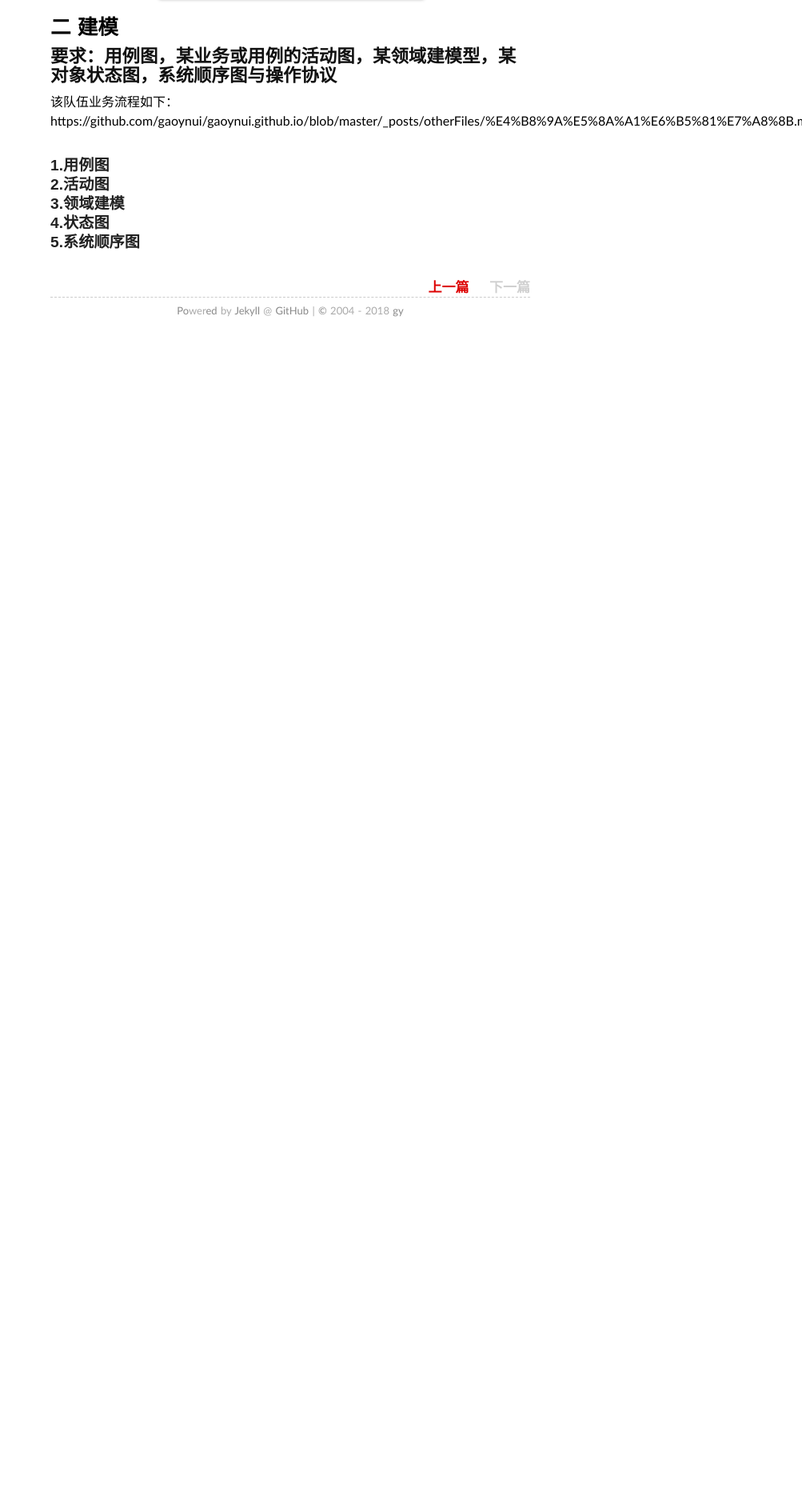
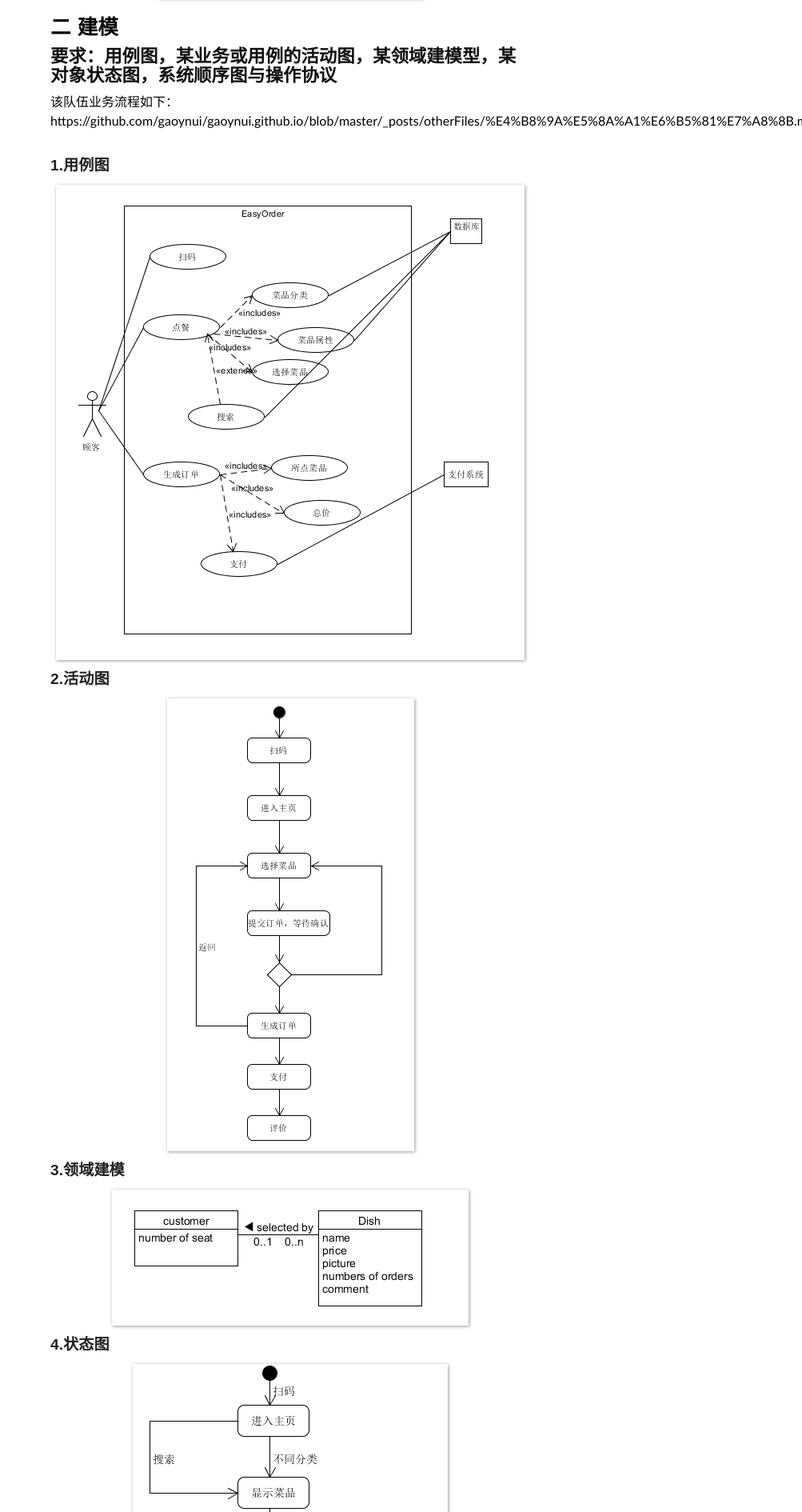
Before and after one commit to gaoynui/gaoynui.github.io, a Jekyll site: the page built from _posts/2018-05-11-hw7.md, in a window 1280 px wide. Shown: the part 3766-5656 px from the top of the page at 80% size, without its empty margins (277-1280 px from the left). Built offline with Jekyll 4.4.1, drawn with Linux system fonts in a browser that asks for light colours; before the commit the page ends 4197 px from its top, so only the background shows below that.

Commit message:
Update 2018-05-11-hw7.md

```diff
--- a/_posts/2018-05-11-hw7.md
+++ b/_posts/2018-05-11-hw7.md
@@ -34,7 +34,12 @@ tags: 博客
 该队伍业务流程如下：
 https://github.com/gaoynui/gaoynui.github.io/blob/master/_posts/otherFiles/%E4%B8%9A%E5%8A%A1%E6%B5%81%E7%A8%8B.md
 ### 1.用例图
+![](https://github.com/gaoynui/gaoynui.github.io/blob/master/_posts/pictures/EasyOrder/useCaseDiagram.PNG?raw=true)
 ### 2.活动图
+![](https://github.com/gaoynui/gaoynui.github.io/blob/master/_posts/pictures/EasyOrder/activityDiagram.PNG?raw=true)
 ### 3.领域建模
+![](https://github.com/gaoynui/gaoynui.github.io/blob/master/_posts/pictures/EasyOrder/domainModelDiagram.PNG?raw=true)
 ### 4.状态图
+![](https://github.com/gaoynui/gaoynui.github.io/blob/master/_posts/pictures/EasyOrder/stateModelDiagram.PNG?raw=true)
 ### 5.系统顺序图
+![](https://github.com/gaoynui/gaoynui.github.io/blob/master/_posts/pictures/EasyOrder/systemSequenceDiagram.PNG?raw=true)
```
